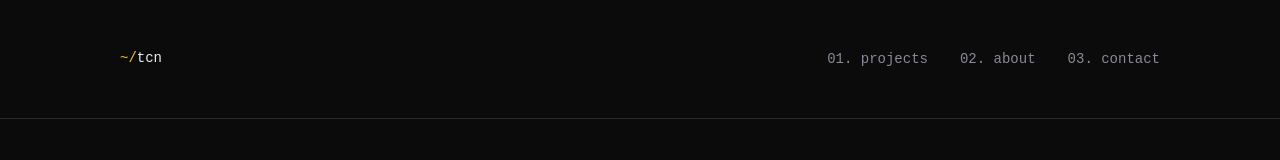
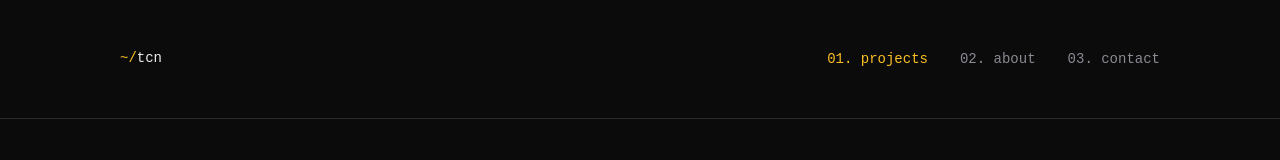
Before and after one commit to telecasteren/portfolio2, a React (Vite) app: page / in a window 1280 px wide. Shown: the top 160 px of the page. Built offline with nearby package versions, Linux system fonts and the light colour scheme.

Commit message:
Improved Header nav feat: configure scroll observer hook so nav items can be painted / reset paint on scroll feat: add activeId check in Header to paint the current active item and reset on scroll to top styles: add active color

```diff
--- a/src/components/layout/Header.tsx
+++ b/src/components/layout/Header.tsx
@@ -1,19 +1,25 @@
-import { NavLink, Link } from "react-router";
+import { useScrollObserver } from "@/hooks/useScrollObserver";
+import { Link } from "react-router";
+
+const navItems = [
+  { label: "01. projects", id: "projects" },
+  { label: "02. about", id: "about" },
+  { label: "03. contact", id: "contact" },
+];
+const ids = navItems.map((item) => item.id);
 
 export default function Header() {
+  const activeId = useScrollObserver(ids);
+
   const span = "~/";
   const initials = "tcn";
-  const navItems = [
-    { label: "01. projects", hash: "/#projects" },
-    { label: "02. about", hash: "/#about" },
-    { label: "03. contact", hash: "/#contact" },
-  ];
 
   return (
     <div className="fixed top-0 z-50 flex w-full items-center justify-between border-b border-b-border bg-bg p-12 px-6 py-4 md:px-12 lg:px-30 lg:py-12">
       <Link
         aria-label="Navigate home"
         to="/"
+        onClick={() => window.scrollTo({ top: 0, behavior: "smooth" })}
         className="border-b border-transparent font-mono text-mono-body hover:border-b-accent"
       >
         <span className="text-accent">{span}</span>
@@ -22,14 +28,17 @@ export default function Header() {
       <nav aria-label="Navigation menu">
         <ul className="flex flex-row flex-wrap gap-8 font-mono text-mono-body text-text-muted">
           {navItems.map((item) => (
-            <li key={item.label} className="cursor-pointer hover:text-accent">
-              <NavLink
-                key={item.label}
+            <li
+              key={item.label}
+              className="current cursor-pointer hover:text-accent"
+            >
+              <Link
                 aria-label={`Go to ${item.label}`}
-                to={item.hash}
+                to={`/#${item.id}`}
+                className={activeId === item.id ? "active" : ""}
               >
                 {item.label}
-              </NavLink>
+              </Link>
             </li>
           ))}
         </ul>
--- /dev/null
+++ b/src/hooks/useScrollObserver.ts
@@ -0,0 +1,34 @@
+import { useEffect, useState } from "react";
+
+export const useScrollObserver = (ids: string[]): string | null => {
+  const [activeId, setActiveId] = useState<string | null>(null);
+
+  useEffect(() => {
+    const elements = ids
+      .map((id) => document.getElementById(id))
+      .filter((el): el is HTMLElement => el !== null);
+
+    const observer = new IntersectionObserver(
+      (entries) => {
+        entries.forEach((entry) => {
+          if (entry.isIntersecting) {
+            setActiveId(entry.target.id);
+          } else {
+            setActiveId((prev) => (prev === entry.target.id ? null : prev));
+          }
+        });
+      },
+      {
+        rootMargin: "-50% 0px -50% 0px",
+      },
+    );
+
+    elements.forEach((el) => {
+      observer.observe(el);
+    });
+
+    return () => observer.disconnect();
+  }, [ids]);
+
+  return activeId;
+};
--- a/src/index.css
+++ b/src/index.css
@@ -74,6 +74,10 @@
     color: var(--color-accent-strong);
   }
 
+  .current > a.active {
+    color: var(--color-accent);
+  }
+
   .rainbow {
     background: linear-gradient(
       90deg,
```
Also changed, not shown: public/projects/foodiegram/foodiegram-post-light.webp (added).
